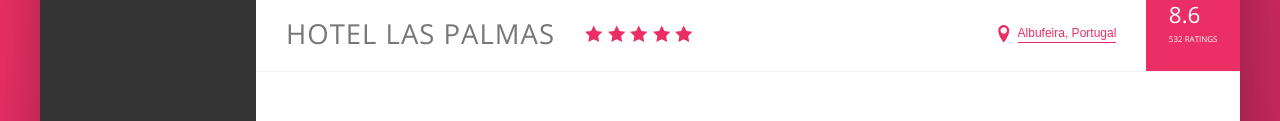
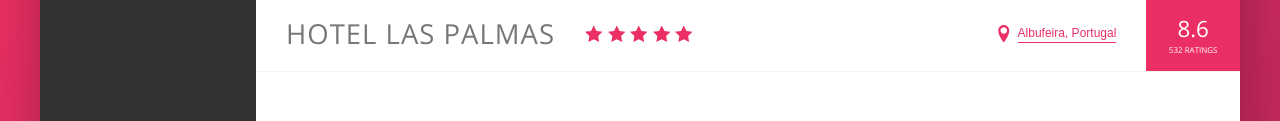
Before and after one commit to navyblueyes/CSS-SASS-ex2-trillo, a website: page index.html in a window 1280 px wide. Shown: the part 538-659 px from the top of the page. Drawn offline with nearby package versions, Linux system fonts and the light colour scheme.

```diff
--- a/sass/_components.scss
+++ b/sass/_components.scss
@@ -265,10 +265,16 @@
         margin-left: 3rem;
         padding: 0 2.25rem;
         align-self: stretch;
+
+        display: flex;
+        flex-direction: column;
+        align-items: center;
+        justify-content: center;
     }
     &__rating-average {
         font-size: 2.24rem;
         font-weight: 300;
+        margin-bottom: -3px;
 
     }
     &__rating-count {
```
Also changed, not shown: css/style.css.
